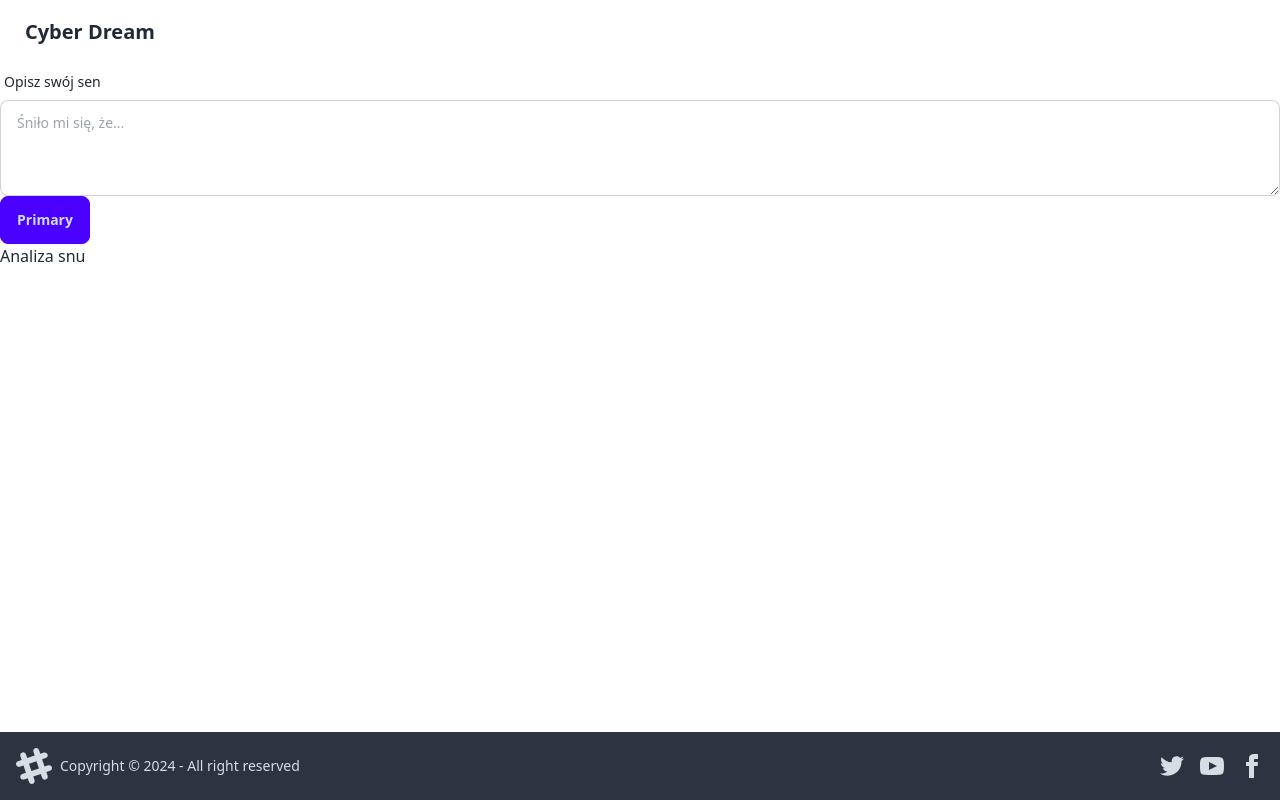
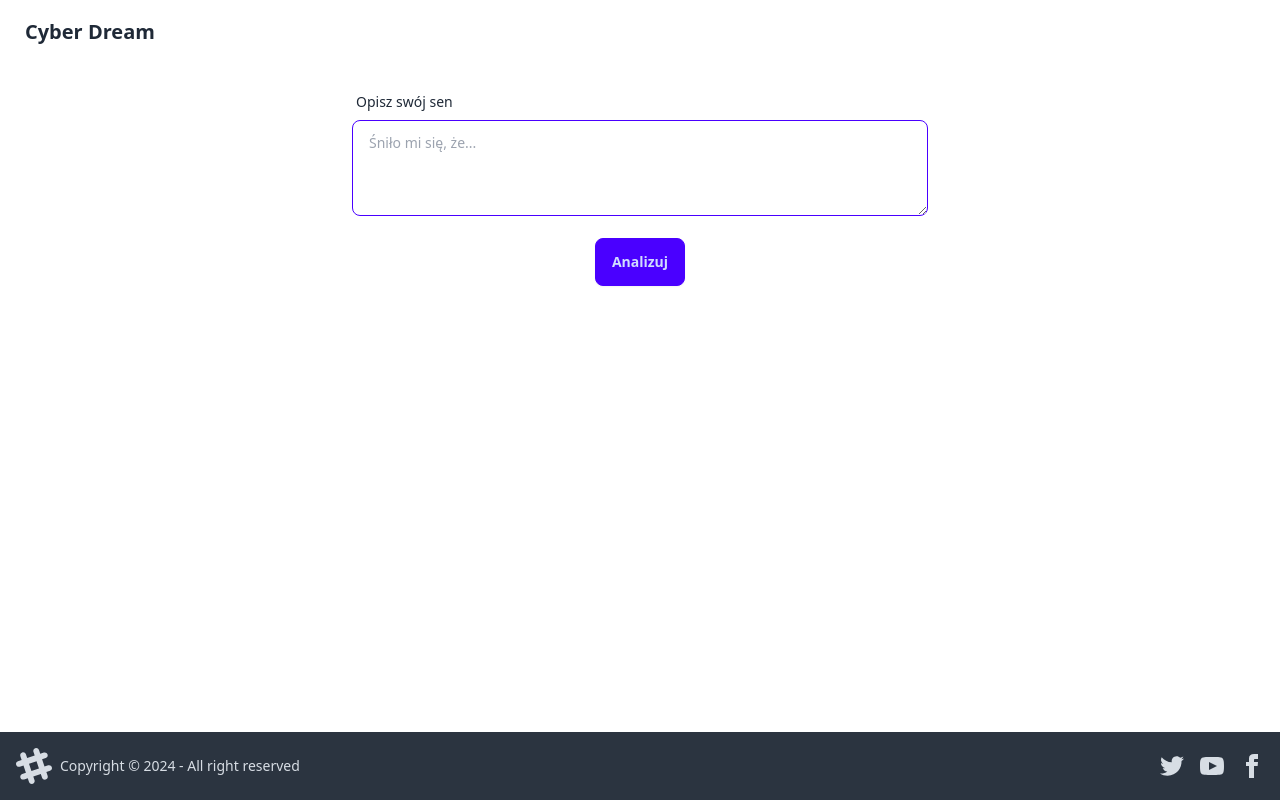
Before and after one commit to cravsky/cyber-dream, a React (Vite) app: page / in a window 1280 px wide. Built offline with nearby package versions, Linux system fonts and the light colour scheme.

Commit message:
Applied few tailwind classes

```diff
--- a/src/App.jsx
+++ b/src/App.jsx
@@ -1,4 +1,4 @@
-import Form from './components/Form/Form'
+import CoreSection from './components/CoreSection/CoreSection'
 import Header from './components/Header/Header'
 import Footer from './components/Footer/Footer'
 
@@ -6,7 +6,7 @@ function App() {
   return (
     <>
       <Header />
-      <Form />
+      <CoreSection />
       <Footer />
     </>
   )
--- /dev/null
+++ b/src/components/CoreSection/CoreSection.jsx
@@ -0,0 +1,50 @@
+import { useState } from 'react'
+
+export default function CoreSection() {
+
+    const [userInput, setUserInput] = useState('')
+    const [response, setResponse] = useState('')
+
+    const getInterpretation = async () => {
+        const response = await fetch('http://localhost:8000/interpret', {
+            method: 'POST',
+            headers: { 'Content-Type': 'application/json', },
+            body: JSON.stringify({ text: userInput }),
+        })
+        const data = await response.json()
+        console.log(data);
+        setResponse(data.response);
+
+    }
+
+    return (
+        <>
+            <section className='p-5 text-center mx-auto'>
+                <div className='max-w-xl mx-auto'>
+                    <label className="block text-center mb-2">
+                        <div className="label">
+                            <span className="label-text">Opisz swój sen</span>
+                        </div>
+                        <textarea className="textarea textarea-bordered textarea-primary h-24 w-full max-w-xl" placeholder="Śniło mi się, że..." onChange={e => setUserInput(e.target.value)}></textarea>
+                    </label>
+
+                </div>
+
+                <button className="btn btn-primary mt-2" onClick={getInterpretation}>Analizuj</button>
+
+                <p className="py-24 text-left">
+                    {response}
+                </p>
+
+            </section>
+        </>
+
+        // <div>
+        //     <p>Enter your dream and AI will interpret it for you</p>
+        //     <textarea onChange={e => setText(e.target.value)} />
+        //     <button onClick={getInterpretation}>Submit</button>
+        //     <p>{response}</p>
+        // </div>
+    )
+
+}
--- a/src/components/Form/Form.jsx
+++ /dev/null
@@ -1,45 +0,0 @@
-import { useState } from 'react'
-
-export default function Form() {
-
-    const [userInput, setUserInput] = useState('')
-    const [response, setResponse] = useState('')
-
-    const getInterpretation = async () => {
-        const response = await fetch('http://localhost:8000/interpret', {
-            method: 'POST',
-            headers: { 'Content-Type': 'application/json', },
-            body: JSON.stringify({ text: userInput }),
-        })
-        const data = await response.json()
-        console.log(data);
-        setResponse(data.response);
-
-    }
-
-    return (
-        <>
-
-                <label className="form-control">
-                    <div className="label">
-                        <span className="label-text">Opisz swój sen</span>
-                    </div>
-                    <textarea className="textarea textarea-bordered h-24" placeholder="Śniło mi się, że..." onChange={e => setUserInput(e.target.value)}></textarea>
-                </label>
-                <button className="btn btn-primary" onClick={getInterpretation}>Primary</button>
-
-            <h1>Analiza snu</h1>
-            <p className="py-6">
-                {response}
-            </p>
-        </>
-
-        // <div>
-        //     <p>Enter your dream and AI will interpret it for you</p>
-        //     <textarea onChange={e => setText(e.target.value)} />
-        //     <button onClick={getInterpretation}>Submit</button>
-        //     <p>{response}</p>
-        // </div>
-    )
-
-}
```
